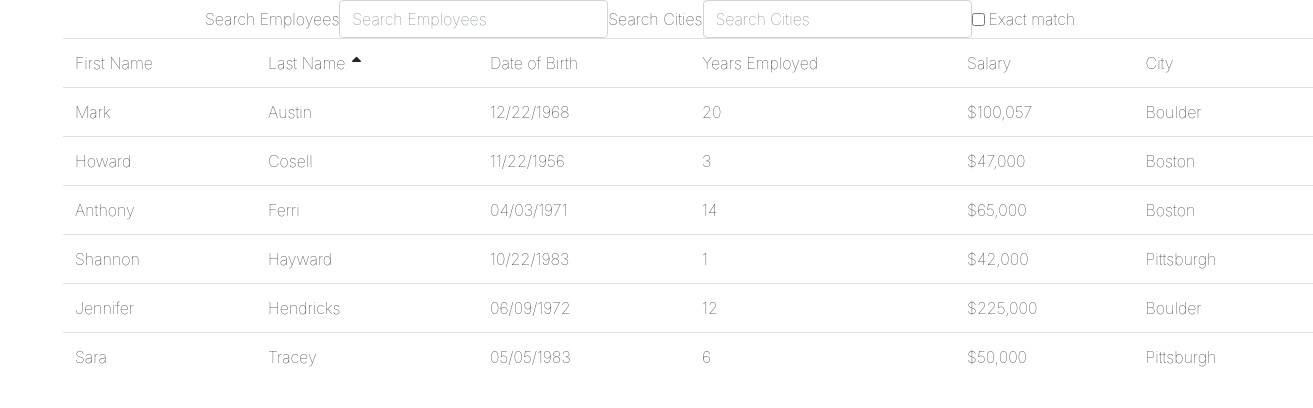
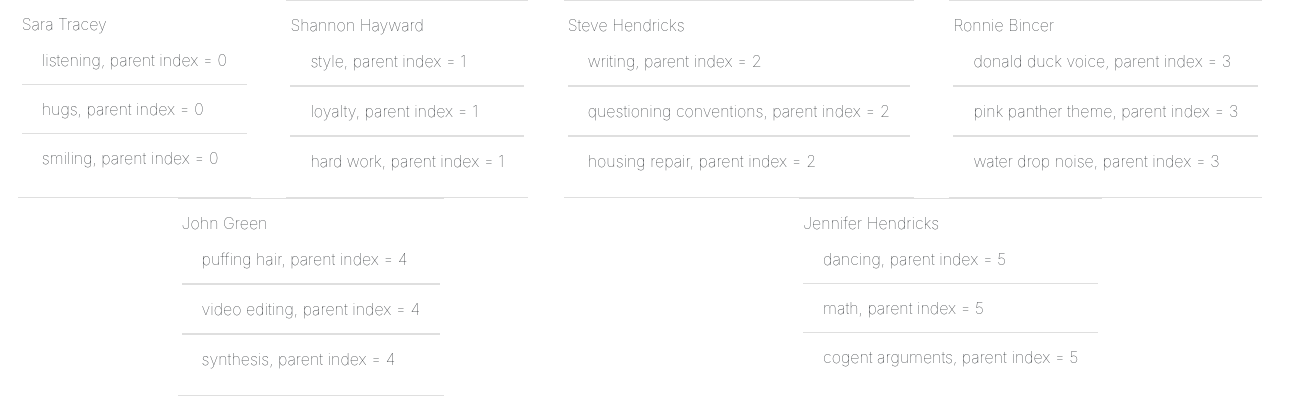
Before and after one commit to cimigree/AngularJsSortableTable, a website: page builds/angular/index.html in a window 1280 px wide. Shown: the whole page, 1313 px wide, since content can reach past the window. Drawn offline with nearby package versions, Linux system fonts and the light colour scheme.

Commit message:
Inits a parent index value to store the parent index of an array

```diff
--- a/builds/angular/index.html
+++ b/builds/angular/index.html
@@ -16,52 +16,19 @@
   <!-- <script src="js/controllers.js"></script> -->
 </head>
 <body ng-controller="myController">
-
+<!-- what is use case for ng-init on index? -->
 <div class="container-fluid">
   <div class="row justify-content-around">
-    <form class="form-inline">
-      <div class="form-group">
-        <label>Search Employees</label>
-        <input type="text" ng-model="searchText.firstName" class="form-control" placeholder="Search Employees"></input>
-      </div>
-      <div class="form-group">
-        <label>Search Cities</label>
-        <input type="text" ng-model="searchText.city" class="form-control" placeholder="Search Cities" />
-      </div>
-      <div class="form-check">
-        <input type="checkbox" class="form-check-input" ng-model="exactMatch">
-        <label class="form-check-label">Exact match</label>
-      </div>
-    </form>
+    <ul ng-repeat="employee in employees" class="list-group list-group-flush" ng-init="parentIndex = $index">
+      <li class="col-md-12 px-1 list-group-item">{{ employee.firstName }} {{ employee.lastName }}
+        <ul class="list-group list-group-flush" ng-repeat="skill in employee.skills">
+          <li class="list-group-item">{{ skill.name }}, parent index = {{parentIndex}}</li>
+         </ul>
+      </li>
+    </ul>
   </div>
-  <table class="table">
-    <thead>
-      <tr>
-        <td ng-click="sortData('firstName')">First Name<i ng-class="getSortClass('firstName')"></i>
-        </td>
-        <td ng-click="sortData('lastName')">Last Name<i ng-class="getSortClass('lastName')"></i></td>
-        <td ng-click="sortData('dateOfBirth')">Date of Birth<i ng-class="getSortClass('dateOfBirth')"></i></td>
-        <td ng-click="sortData('yearsEmployed')">Years Employed<i ng-class="getSortClass('yearsEmployed')"></i></td>
-        <td ng-click="sortData('salary')">Salary<i ng-class="getSortClass('salary')"></i></td>
-        <td ng-click="sortData('city')">City<i ng-class="getSortClass('city')"></i></td>
-      </tr>
-    </thead>
-    <tbody>
-      <tr ng-repeat="employee in employees | filter:searchText:exactMatch | orderBy:sortName:reverseSort">
-        <td>{{ employee.firstName }}</td>
-        <td>{{ employee.lastName }}</td>
-        <td>{{ employee.dateOfBirth | date:"MM/dd/yyyy" }}</td>
-        <td>{{ employee.yearsEmployed }}</td>
-        <td>{{ employee.salary | currency:undefined:0}}</td>
-        <td>{{ employee.city }}</td>
-      </tr>
-    </tbody>
-  </table>
 </div>
-
 <script src="lib/jquery/jquery.min.js"></script>
-<script src="lib/bootstrap/popper.min.js"></script>
 <script src="lib/bootstrap/js/bootstrap.min.js"></script>
-
 </body>
 </html>
--- a/builds/angular/js/app.js
+++ b/builds/angular/js/app.js
@@ -5,51 +5,57 @@ var app = angular
                 {
                   firstName: 'Sara',
                   lastName: 'Tracey',
-                  dateOfBirth: new Date("5/5/83"),
-                  yearsEmployed: 6,
-                  salary: 50000,
-                  city: 'Pittsburgh'
+                  skills: [
+                    { name: 'listening' },
+                    { name: 'hugs' },
+                    { name: 'smiling' }
+                  ]
                 },
                 {
                   firstName: 'Shannon',
                   lastName: 'Hayward',
-                  dateOfBirth: new Date("10/22/83"),
-                  yearsEmployed: 1,
-                  salary: 42000,
-                  city: 'Pittsburgh'
+                  skills: [
+                    { name: 'style' },
+                    { name: 'loyalty' },
+                    { name: 'hard work' }
+                  ]
                 },
                 {
-                  firstName: 'Anthony',
-                  lastName: 'Ferri',
-                  dateOfBirth: new Date("4/3/71"),
-                  yearsEmployed: 14,
-                  salary: 65000,
-                  city: 'Boston'
+                  firstName: 'Steve',
+                  lastName: 'Hendricks',
+                  skills: [
+                    { name: 'writing' },
+                    { name: 'questioning conventions' },
+                    { name: 'housing repair' }
+                  ]
                 },
                 {
-                  firstName: 'Howard',
-                  lastName: 'Cosell',
-                  dateOfBirth: new Date("11/22/56"),
-                  yearsEmployed: 3,
-                  salary: 47000,
-                  city: 'Boston'
+                  firstName: 'Ronnie',
+                  lastName: 'Bincer',
+                  skills: [
+                    { name: 'donald duck voice' },
+                    { name: 'pink panther theme' },
+                    { name: 'water drop noise' }
+                  ]
                 },
                 {
-                  firstName: 'Mark',
-                  lastName: 'Austin',
-                  dateOfBirth: new Date("12/22/68"),
-                  yearsEmployed: 20,
-                  salary: 100057,
-                  city: 'Boulder'
+                  firstName: 'John',
+                  lastName: 'Green',
+                  skills: [
+                    { name: 'puffing hair' },
+                    { name: 'video editing' },
+                    { name: 'synthesis' }
+                  ]
                 },
                 {
                   firstName: 'Jennifer',
                   lastName: 'Hendricks',
-                  dateOfBirth: new Date("6/9/72"),
-                  yearsEmployed: 12,
-                  salary: 225000,
-                  city: 'Boulder'
-                },
+                  skills: [
+                    { name: 'dancing' },
+                    { name: 'math' },
+                    { name: 'cogent arguments' }
+                  ]
+                }
             ];
             $scope.employees = employees;
             $scope.sortName = "lastName";
```
